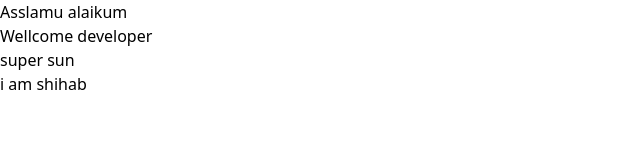
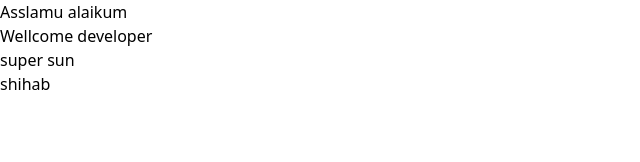
Before and after one commit to anamolhasan/quick-drop, a React (Vite) app: page / in a window 1280 px wide. Shown: the top 162 px of the page, without its empty margins (0-640 px from the left). Built offline with nearby package versions, Linux system fonts and the light colour scheme.

Commit message:
add by shihab

```diff
--- a/src/App.tsx
+++ b/src/App.tsx
@@ -9,7 +9,7 @@ function App() {
      <h1>Asslamu alaikum</h1>
      <p>Wellcome developer</p>
      <p>super sun</p>
-     <p>i am shihab</p>
+    <p>shihab</p>
     </>
   )
 }
```
